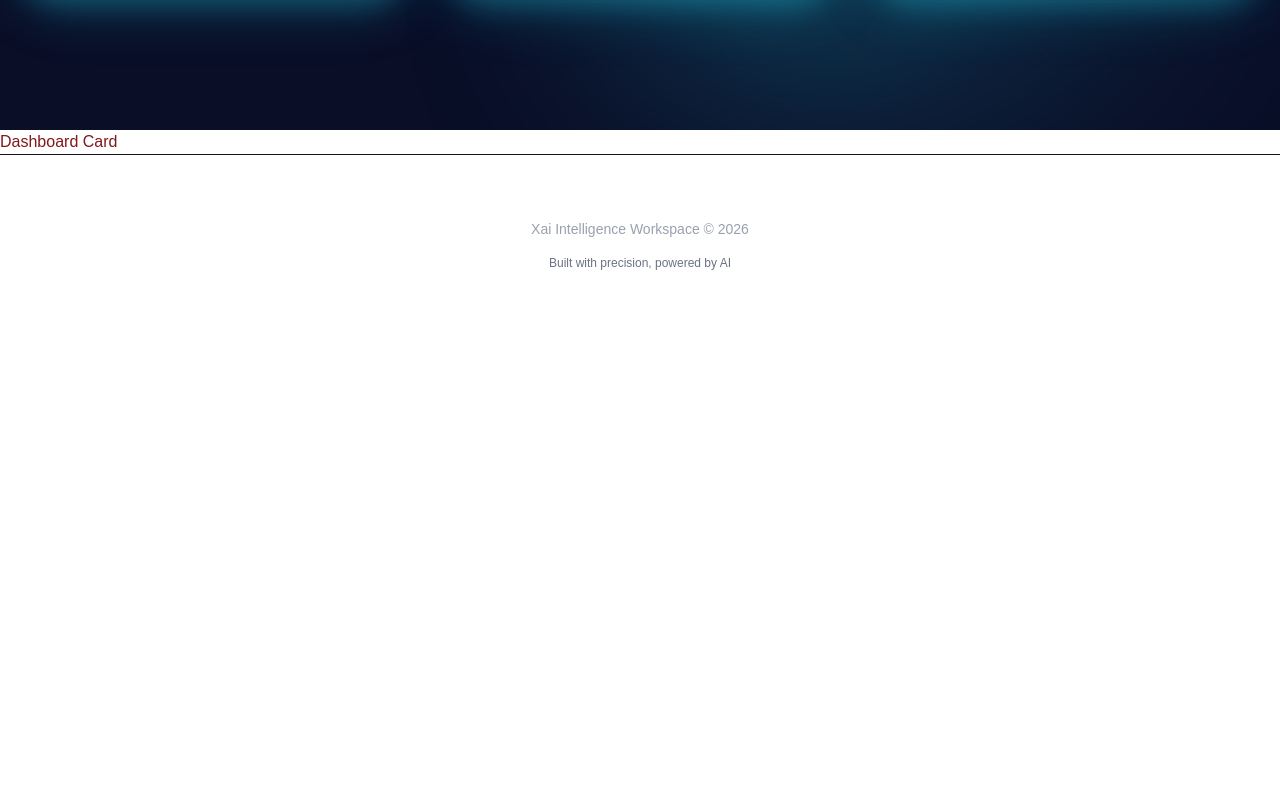
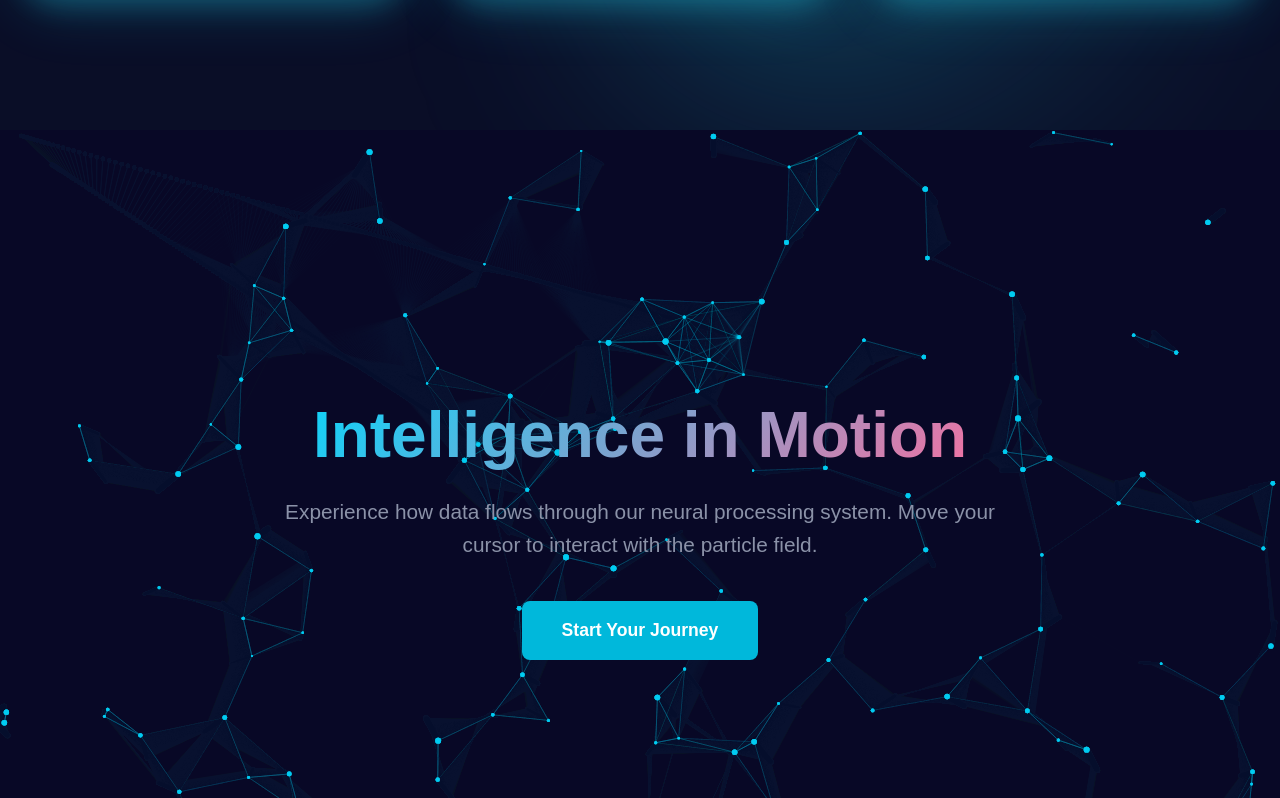
Before and after one commit to isratbiswas/Xai-Intelligence-Workspace, a Next.js app: page / in a window 1280 px wide. Shown: the part 1482-2280 px from the top of the page. Before the commit the page ends 1817 px from the top, so only its background shows below. Built offline with nearby package versions, Linux system fonts and the light colour scheme; a web font is replaced by a local one.

Commit message:
complete my signature section

```diff
--- a/package.json
+++ b/package.json
@@ -11,11 +11,14 @@
   "dependencies": {
     "@react-three/drei": "^10.7.7",
     "@react-three/fiber": "^9.5.0",
+    "chart.js": "^4.5.1",
     "gsap": "^3.14.2",
     "lucide-react": "^0.563.0",
     "next": "16.1.6",
     "react": "19.2.3",
+    "react-chartjs-2": "^5.3.1",
     "react-dom": "19.2.3",
+    "recharts": "^3.7.0",
     "three": "^0.182.0"
   },
   "devDependencies": {
--- a/src/components/modules/Dashboard/DashboardCard.jsx
+++ b/src/components/modules/Dashboard/DashboardCard.jsx
@@ -1,10 +1,58 @@
 import React from "react";
 
+import { gsap } from "gsap";
+const metrics = [
+  { label: "Data Processed", value: "847.2K", change: "↑ 23% this week" },
+  { label: "Active Insights", value: "142", change: "↑ 8 new today" },
+  { label: "Automation Rate", value: "94.7%", change: "↑ 2.3% improvement" },
+  { label: "Response Time", value: "47ms", change: "↓ 12ms faster" },
+];
 const DashboardCard = () => {
+  gsap.utils.toArray(".metric-card").forEach((card, i) => {
+    gsap.from(card, {
+      opacity: 0,
+      y: 30,
+      duration: 0.6,
+      delay: i * 0.1,
+      ease: "power2.out",
+      scrollTrigger: {
+        trigger: card,
+        start: "top 85%",
+      },
+    });
+  });
   return (
-    <div>
-      <h2 className="text-red-900">Dashboard Card</h2>
-    </div>
+    <main className="dashboard-main flex-1 p-12">
+      <h2 className="dashboard-title text-2xl font-bold text-text mb-2">
+        Overview
+      </h2>
+      <p className="dashboard-subtitle text-textMuted mb-12">
+        Real-time intelligence across your data ecosystem
+      </p>
+
+      {/* Metrics */}
+      <div className="metrics-grid grid grid-cols-1 sm:grid-cols-2 lg:grid-cols-4 gap-6 mb-12">
+        {metrics.map((metric, idx) => (
+          <div
+            key={idx}
+            className="metric-card p-6 bg-surface border border-border rounded-xl cursor-pointer transition-all hover:transform hover:-translate-y-1 hover:border-accent hover:shadow-[0_10px_30px_rgba(0,217,255,0.1)]"
+          >
+            <div className="metric-label text-xs text-textMuted uppercase tracking-wide mb-1">
+              {metric.label}
+            </div>
+            <div className="metric-value text-3xl font-bold mb-1">
+              {metric.value}
+            </div>
+            <div className="metric-change text-sm text-accent">
+              {metric.change}
+            </div>
+          </div>
+        ))}
+      </div>
+
+      {/* Chart */}
+      <div className="chart-container bg-surface border border-border rounded-xl p-6 h-72 relative overflow-hidden"></div>
+    </main>
   );
 };
 
--- a/src/components/modules/Dashboard/DashboardChart.jsx
+++ b/src/components/modules/Dashboard/DashboardChart.jsx
@@ -1,11 +1,104 @@
-import React from "react";
+"use client";
 
-const DashboardChart = () => {
+import React, { useState } from "react";
+import {
+  BarChart,
+  Bar,
+  ResponsiveContainer,
+  Tooltip,
+  Cell,
+  XAxis,
+} from "recharts";
+
+const data = [
+  { name: "Mon", value: 60 },
+  { name: "Tue", value: 75 },
+  { name: "Wed", value: 45 },
+  { name: "Thu", value: 90 },
+  { name: "Fri", value: 65 },
+  { name: "Sat", value: 80 },
+  { name: "Sun", value: 95 },
+];
+
+export default function IntelligenceChart() {
+  const [activeIndex, setActiveIndex] = useState(null);
+
   return (
-    <div>
-      <h2>Dashboard Chart</h2>
+    <div className="chart-container bg-[#0B0F1A]/50 backdrop-blur-xl border border-white/10 rounded-2xl p-8 h-80 relative group">
+      {/* Decorative Glow Background */}
+      <div className="absolute -top-24 -left-24 w-48 h-48 bg-cyan-500/10 blur-[100px] pointer-events-none" />
+
+      <ResponsiveContainer width="100%" height="100%">
+        <BarChart
+          data={data}
+          margin={{ top: 20, right: 0, left: 0, bottom: 0 }}
+          onMouseLeave={() => setActiveIndex(null)}
+        >
+          <defs>
+            <linearGradient id="barGradient" x1="0" y1="0" x2="0" y2="1">
+              <stop offset="0%" stopColor="#00D9FF" stopOpacity={1} />
+              <stop offset="100%" stopColor="#FF6B95" stopOpacity={0.4} />
+            </linearGradient>
+            {/* Hover state gradient - brighter and more saturated */}
+            <linearGradient id="hoverGradient" x1="0" y1="0" x2="0" y2="1">
+              <stop offset="0%" stopColor="#00FBFF" stopOpacity={1} />
+              <stop offset="100%" stopColor="#FF2E70" stopOpacity={0.8} />
+            </linearGradient>
+          </defs>
+
+          <Tooltip
+            cursor={false}
+            content={({ active, payload }) => {
+              if (active && payload && payload.length) {
+                return (
+                  <div className="bg-[#1A1F3A] border border-cyan-500/30 p-3 rounded-lg shadow-2xl backdrop-blur-md animate-in fade-in zoom-in duration-200">
+                    <p className="text-white font-bold">{`${payload[0].value} units`}</p>
+                    <p className="text-cyan-400 text-xs uppercase tracking-tighter">
+                      Real-time Data
+                    </p>
+                  </div>
+                );
+              }
+              return null;
+            }}
+          />
+
+          <Bar
+            dataKey="value"
+            radius={[6, 6, 2, 2]}
+            // UNIQUE ANIMATION SETTINGS
+            isAnimationActive={true}
+            animationBegin={200}
+            animationDuration={1500}
+            animationEasing="ease-out"
+            onMouseEnter={(_, index) => setActiveIndex(index)}
+          >
+            {data.map((entry, index) => (
+              <Cell
+                key={`cell-${index}`}
+                cursor="pointer"
+                fill={
+                  activeIndex === index
+                    ? "url(#hoverGradient)"
+                    : "url(#barGradient)"
+                }
+                // Staggered opacity effect
+                fillOpacity={
+                  activeIndex === null || activeIndex === index ? 1 : 0.3
+                }
+                style={{
+                  transition:
+                    "all 0.4s cubic-bezier(0.175, 0.885, 0.32, 1.275)",
+                  filter:
+                    activeIndex === index
+                      ? "drop-shadow(0px 0px 8px rgba(0, 217, 255, 0.5))"
+                      : "none",
+                }}
+              />
+            ))}
+          </Bar>
+        </BarChart>
+      </ResponsiveContainer>
     </div>
   );
-};
-
-export default DashboardChart;
+}
--- a/src/components/modules/Dashboard/DashboardOverview.jsx
+++ b/src/components/modules/Dashboard/DashboardOverview.jsx
@@ -1,16 +1,124 @@
-import React from "react";
+"use client";
+
+import { useEffect } from "react";
+import { gsap } from "gsap";
+import { ScrollTrigger } from "gsap/ScrollTrigger";
+import IntelligenceChart from "./DashboardChart";
 import DashboardCard from "./DashboardCard";
-import DashboardChart from "./DashboardChart";
-import DashboardSidebar from "./DashboardSidebar";
 
-const DashboardOverview = () => {
+gsap.registerPlugin(ScrollTrigger);
+
+const chartHeights = ["60%", "75%", "45%", "90%", "65%", "80%", "95%"];
+
+export default function Dashboard() {
+  useEffect(() => {
+    // Animate dashboard container
+    gsap.from(".dashboard-container", {
+      opacity: 0,
+      scale: 0.95,
+      duration: 1.2,
+      ease: "power3.out",
+      scrollTrigger: {
+        trigger: ".dashboard-container",
+        start: "top 75%",
+      },
+    });
+
+    // Animate chart bars
+    gsap.utils.toArray(".chart-bar").forEach((bar, i) => {
+      gsap.from(bar, {
+        scaleY: 0,
+        duration: 0.8,
+        delay: i * 0.1,
+        ease: "power3.out",
+        transformOrigin: "bottom",
+        scrollTrigger: {
+          trigger: ".chart-container",
+          start: "top 80%",
+        },
+      });
+    });
+  }, []);
+
   return (
-    <div>
-      <DashboardCard />
-      <DashboardChart />
-      <DashboardSidebar />
-    </div>
+    <section className="py-20 px-4 bg-[#607B8F]">
+      <div className="max-w-7xl mx-auto">
+        <div className="text-center mb-16">
+          <h2 className="text-4xl md:text-5xl font-bold text-text mb-2">
+            Intelligence Dashboard
+          </h2>
+          <p className="text-textMuted text-lg max-w-xl mx-auto">
+            Your command center for data-driven decisions
+          </p>
+        </div>
+
+        <div className="dashboard-container bg-primary rounded-3xl overflow-hidden border border-border shadow-[0_40px_120px_rgba(0,0,0,0.5)]">
+          {/* Header */}
+          <div className="dashboard-header flex justify-between items-center p-6 border-b border-border bg-[rgba(26,31,58,0.5)] backdrop-blur-md">
+            <div className="dashboard-logo font-mono text-accent text-xl md:text-2xl font-bold">
+              XAI
+            </div>
+            <nav className="flex gap-8">
+              {["Overview", "Analytics", "Workflows", "Settings"].map(
+                (item, idx) => (
+                  <a
+                    key={idx}
+                    href="#"
+                    className={`${idx === 0 ? "text-accent relative" : "text-textMuted"} hover:text-text transition-colors`}
+                  >
+                    {item}
+                    {idx === 0 && (
+                      <span className="absolute bottom-[-0.5rem] left-0 right-0 h-0.5 bg-accent"></span>
+                    )}
+                  </a>
+                ),
+              )}
+            </nav>
+          </div>
+
+          {/* Body */}
+          <div className="dashboard-body flex flex-col md:flex-row min-h-[600px]">
+            {/* Sidebar */}
+            <aside className="dashboard-sidebar w-full md:w-72 p-6 border-b md:border-b-0 md:border-r border-border bg-[rgba(20,25,54,0.5)]">
+              <div className="sidebar-section mb-8">
+                <h4 className="text-textMuted text-xs uppercase mb-3 tracking-wide">
+                  Workspace
+                </h4>
+                {["Dashboard", "Data Sources", "Workflows", "Reports"].map(
+                  (item, idx) => (
+                    <div
+                      key={idx}
+                      className={`sidebar-item flex items-center gap-3 px-3 py-2 rounded-md mb-2 cursor-pointer transition-all ${idx === 0 ? "active bg-[rgba(0,217,255,0.1)] border-l-4 border-accent text-accent" : "text-textMuted hover:bg-[rgba(0,217,255,0.05)] hover:text-text"}`}
+                    >
+                      <span>{["📊", "🔍", "⚡", "📈"][idx]}</span>
+                      <span>{item}</span>
+                    </div>
+                  ),
+                )}
+              </div>
+
+              <div className="sidebar-section">
+                <h4 className="text-textMuted text-xs uppercase mb-3 tracking-wide">
+                  Intelligence
+                </h4>
+                {["Insights", "Alerts", "Automations"].map((item, idx) => (
+                  <div
+                    key={idx}
+                    className="sidebar-item flex items-center gap-3 px-3 py-2 rounded-md mb-2 cursor-pointer text-textMuted hover:bg-[rgba(0,217,255,0.05)] hover:text-text"
+                  >
+                    <span>{["🎯", "🔔", "🤖"][idx]}</span>
+                    <span>{item}</span>
+                  </div>
+                ))}
+              </div>
+            </aside>
+
+            {/* Main */}
+            <DashboardCard />
+            <IntelligenceChart />
+          </div>
+        </div>
+      </div>
+    </section>
   );
-};
-
-export default DashboardOverview;
+}
--- a/src/components/modules/Home/Home.jsx
+++ b/src/components/modules/Home/Home.jsx
@@ -1,14 +1,16 @@
 import DashboardCard from "../Dashboard/DashboardCard";
+import Dashboard from "../Dashboard/DashboardOverview";
 import InteractiveFlow from "../InteractiveFlow/InteractiveFlow";
 import Footer from "../shered/Footer";
 import HeroHeader from "../shered/HeroSection";
-
+import SignatureSectionInteractive from "../SignaturePart/SignaturePart";
 const HomeLayout = () => {
   return (
     <div>
       <HeroHeader />
       <InteractiveFlow />
-      <DashboardCard />
+      {/* <Dashboard /> */}
+      <SignatureSectionInteractive />
       <Footer />
     </div>
   );
--- a/src/components/modules/SignaturePart/SignaturePart.jsx
+++ b/src/components/modules/SignaturePart/SignaturePart.jsx
@@ -1,39 +1,52 @@
 "use client";
 
 import { useEffect, useRef } from "react";
-import { motion } from "framer-motion";
+
+export default function SignatureSection() {
+  const canvasRef = useRef(null);
+  const mouse = useRef({ x: 0, y: 0 });
+  const particles = useRef([]);
+
+  useEffect(() => {
+    const canvas = canvasRef.current;
+    const ctx = canvas.getContext("2d");
+
+    const setCanvasSize = () => {
+      canvas.width = window.innerWidth;
+      canvas.height = window.innerHeight;
+    };
+
+    setCanvasSize();
 
     class Particle {
-  constructor(width, height) {
-    this.x = Math.random() * width;
-    this.y = Math.random() * height;
+      constructor() {
+        this.reset();
+      }
+      reset() {
+        this.x = Math.random() * canvas.width;
+        this.y = Math.random() * canvas.height;
         this.vx = (Math.random() - 0.5) * 0.5;
         this.vy = (Math.random() - 0.5) * 0.5;
         this.radius = Math.random() * 2 + 1;
         this.life = 1;
       }
-
-  update(mouseX, mouseY, width, height) {
+      update(mouseX, mouseY) {
         const dx = mouseX - this.x;
         const dy = mouseY - this.y;
         const dist = Math.sqrt(dx * dx + dy * dy);
-
         if (dist < 150) {
           const force = (150 - dist) / 150;
           this.vx -= (dx / dist) * force * 0.5;
           this.vy -= (dy / dist) * force * 0.5;
         }
-
         this.x += this.vx;
         this.y += this.vy;
         this.vx *= 0.99;
         this.vy *= 0.99;
-
-    if (this.x < 0 || this.x > width) this.vx *= -1;
-    if (this.y < 0 || this.y > height) this.vy *= -1;
+        if (this.x < 0 || this.x > canvas.width) this.vx *= -1;
+        if (this.y < 0 || this.y > canvas.height) this.vy *= -1;
       }
-
-  draw(ctx) {
+      draw() {
         ctx.beginPath();
         ctx.arc(this.x, this.y, this.radius, 0, Math.PI * 2);
         ctx.fillStyle = `rgba(0, 217, 255, ${this.life * 0.6})`;
@@ -41,137 +54,127 @@ class Particle {
       }
     }
 
-export default function SignaturePart() {
-  const canvasRef = useRef(null);
-  const particlesRef = useRef([]);
-  const mouseRef = useRef({ x: 0, y: 0 });
-  const animationFrameRef = useRef(null);
-
-  useEffect(() => {
-    const canvas = canvasRef.current;
-    if (!canvas) return;
-
-    const ctx = canvas.getContext("2d");
-    if (!ctx) return;
-
-    const resizeCanvas = () => {
-      canvas.width = window.innerWidth;
-      canvas.height = window.innerHeight;
-      mouseRef.current = {
-        x: canvas.width / 2,
-        y: canvas.height / 2,
-      };
-    };
-
-    resizeCanvas();
-
-    // Create particles
-    particlesRef.current = [];
-    for (let i = 0; i < 150; i++) {
-      particlesRef.current.push(new Particle(canvas.width, canvas.height));
-    }
+    particles.current = Array.from({ length: 150 }, () => new Particle());
 
     const handleMouseMove = (e) => {
       const rect = canvas.getBoundingClientRect();
-      mouseRef.current = {
-        x: e.clientX - rect.left,
-        y: e.clientY - rect.top,
-      };
+      mouse.current.x = e.clientX;
+      mouse.current.y = e.clientY - rect.top;
     };
 
-    canvas.addEventListener("mousemove", handleMouseMove);
-    window.addEventListener("resize", resizeCanvas);
+    window.addEventListener("mousemove", handleMouseMove);
+    window.addEventListener("resize", setCanvasSize);
 
     const animate = () => {
       ctx.fillStyle = "rgba(10, 14, 39, 0.1)";
       ctx.fillRect(0, 0, canvas.width, canvas.height);
 
-      const particles = particlesRef.current;
-
-      // Draw particles
-      particles.forEach((particle) => {
-        particle.update(
-          mouseRef.current.x,
-          mouseRef.current.y,
-          canvas.width,
-          canvas.height,
-        );
-        particle.draw(ctx);
+      particles.current.forEach((p) => {
+        p.update(mouse.current.x, mouse.current.y);
+        p.draw();
       });
 
-      // Draw connection lines
-      for (let i = 0; i < particles.length; i++) {
-        for (let j = i + 1; j < particles.length; j++) {
-          const dx = particles[i].x - particles[j].x;
-          const dy = particles[i].y - particles[j].y;
+      for (let i = 0; i < particles.current.length; i++) {
+        for (let j = i + 1; j < particles.current.length; j++) {
+          const dx = particles.current[i].x - particles.current[j].x;
+          const dy = particles.current[i].y - particles.current[j].y;
           const dist = Math.sqrt(dx * dx + dy * dy);
-
           if (dist < 100) {
             ctx.beginPath();
             ctx.strokeStyle = `rgba(0, 217, 255, ${(1 - dist / 100) * 0.2})`;
             ctx.lineWidth = 0.5;
-            ctx.moveTo(particles[i].x, particles[i].y);
-            ctx.lineTo(particles[j].x, particles[j].y);
+            ctx.moveTo(particles.current[i].x, particles.current[i].y);
+            ctx.lineTo(particles.current[j].x, particles.current[j].y);
             ctx.stroke();
           }
         }
       }
 
-      animationFrameRef.current = requestAnimationFrame(animate);
+      requestAnimationFrame(animate);
     };
 
     animate();
 
     return () => {
-      canvas.removeEventListener("mousemove", handleMouseMove);
-      window.removeEventListener("resize", resizeCanvas);
-
-      if (animationFrameRef.current) {
-        cancelAnimationFrame(animationFrameRef.current);
-      }
+      window.removeEventListener("mousemove", handleMouseMove);
+      window.removeEventListener("resize", handleResize);
     };
   }, []);
 
   return (
-    <section className="relative min-h-screen flex items-center justify-center py-40 px-8 overflow-hidden">
-      <canvas ref={canvasRef} className="absolute inset-0 z-0" />
-
-      <div className="relative z-10 text-center max-w-3xl">
-        <motion.h2
-          initial={{ opacity: 0, y: 30 }}
-          whileInView={{ opacity: 1, y: 0 }}
-          viewport={{ once: true }}
-          transition={{ duration: 0.8 }}
-          className="text-5xl md:text-7xl font-bold mb-8 text-gradient-warm"
+    <section
+      className="signature-section"
+      style={{
+        position: "relative",
+        overflow: "hidden",
+        minHeight: "100vh",
+        display: "flex", // Centers content vertically and horizontally
+        alignItems: "center",
+        justifyContent: "center",
+      }}
+    >
+      <canvas
+        ref={canvasRef}
+        style={{
+          position: "absolute",
+          top: 0,
+          left: 0,
+          width: "100%",
+          height: "100%",
+          zIndex: 1,
+          pointerEvents: "none", // Ensures clicks pass through to the button
+        }}
+      />
+      <div
+        className="signature-content"
+        style={{
+          position: "relative",
+          zIndex: 2,
+          textAlign: "center",
+          maxWidth: "800px",
+          width: "100%", // Responsive width
+          margin: "0 auto",
+          padding: "20px", // Responsive padding
+        }}
+      >
+        <h2
+          style={{
+            fontSize: "clamp(2.5rem, 8vw, 4rem)", // Fluid typography
+            lineHeight: "1.1",
+            marginBottom: "1.5rem",
+            background: "linear-gradient(135deg, #00D9FF 0%, #FF6B9D 100%)",
+            WebkitBackgroundClip: "text",
+            WebkitTextFillColor: "transparent",
+            fontWeight: "bold",
+          }}
         >
           Intelligence in Motion
-        </motion.h2>
-
-        <motion.p
-          initial={{ opacity: 0, y: 20 }}
-          whileInView={{ opacity: 1, y: 0 }}
-          viewport={{ once: true }}
-          transition={{ duration: 0.8, delay: 0.2 }}
-          className="text-2xl text-gray-400 mb-12"
+        </h2>
+        <p
+          style={{
+            fontSize: "clamp(1rem, 4vw, 1.3rem)", // Fluid typography
+            color: "#8B92A8",
+            marginBottom: "2.5rem",
+            lineHeight: "1.6",
+          }}
         >
           Experience how data flows through our neural processing system. Move
           your cursor to interact with the particle field.
-        </motion.p>
-
-        <motion.div
-          initial={{ opacity: 0, y: 20 }}
-          whileInView={{ opacity: 1, y: 0 }}
-          viewport={{ once: true }}
-          transition={{ duration: 0.8, delay: 0.4 }}
-        >
+        </p>
         <a
           href="#"
-            className="inline-block px-10 py-4 bg-accent text-primary font-semibold rounded-lg hover:shadow-[0_10px_40px_rgba(0,217,255,0.3)] transition-all duration-300 hover:-translate-y-0.5 relative overflow-hidden group"
+          className="bg-cyan-500 hover:bg-cyan-400 transition-colors duration-300 text-white"
+          style={{
+            padding: "1rem 2.5rem",
+            borderRadius: "8px",
+            fontWeight: 600,
+            fontSize: "1.1rem",
+            display: "inline-block",
+            textDecoration: "none",
+          }}
         >
-            <span className="relative z-10">Start Your Journey</span>
-            <div className="absolute inset-0 bg-gradient-to-r from-transparent via-white/30 to-transparent -translate-x-full group-hover:translate-x-full transition-transform duration-500" />
+          Start Your Journey
         </a>
-        </motion.div>
       </div>
     </section>
   );
```
Also changed, not shown: src/components/modules/SignaturePart/SignaturePartInner.jsx (added), 1 other file (tests, documents, lock files or other folders). Lines whose indentation alone changed are shown as unchanged.
